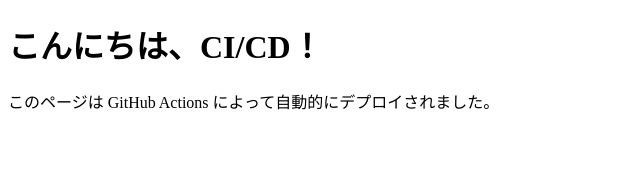
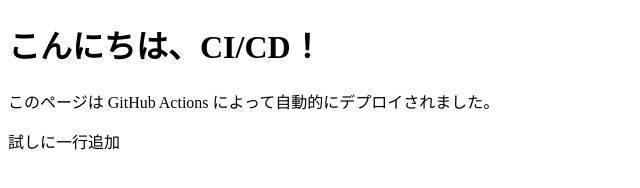
Before and after one commit to light955/my-first-ci, a plain HTML site: page index.html in a window 1280 px wide. Shown: the whole page, without its empty margins (0-640 px from the left). Drawn offline with Linux system fonts and the light colour scheme.

Commit message:
Add a new paragraph to index.html

```diff
--- a/index.html
+++ b/index.html
@@ -7,5 +7,6 @@
 <body>
   <h1>こんにちは、CI/CD！</h1>
   <p>このページは GitHub Actions によって自動的にデプロイされました。</p>
+  <p>試しに一行追加</p>
 </body>
 </html>
```
